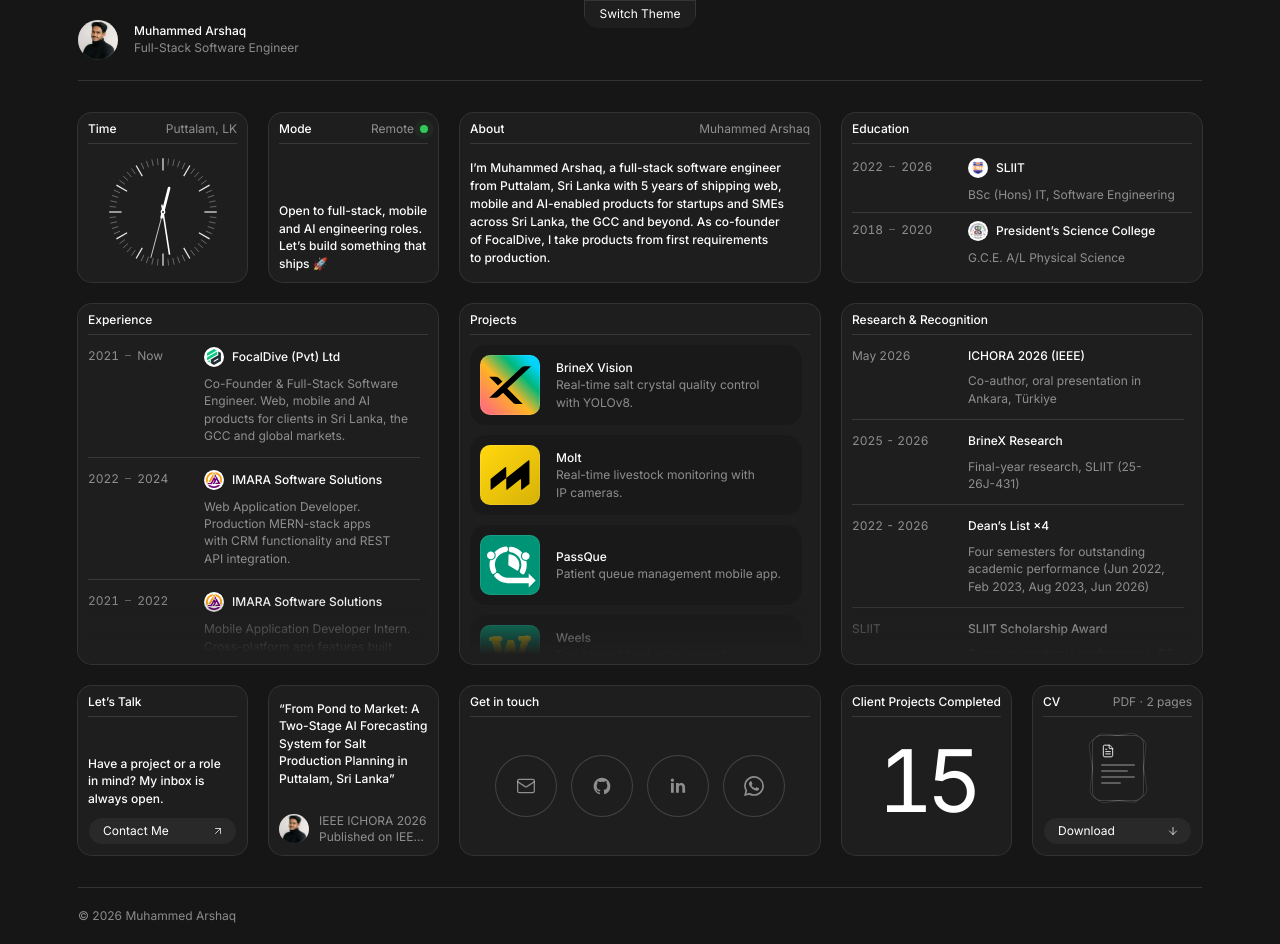
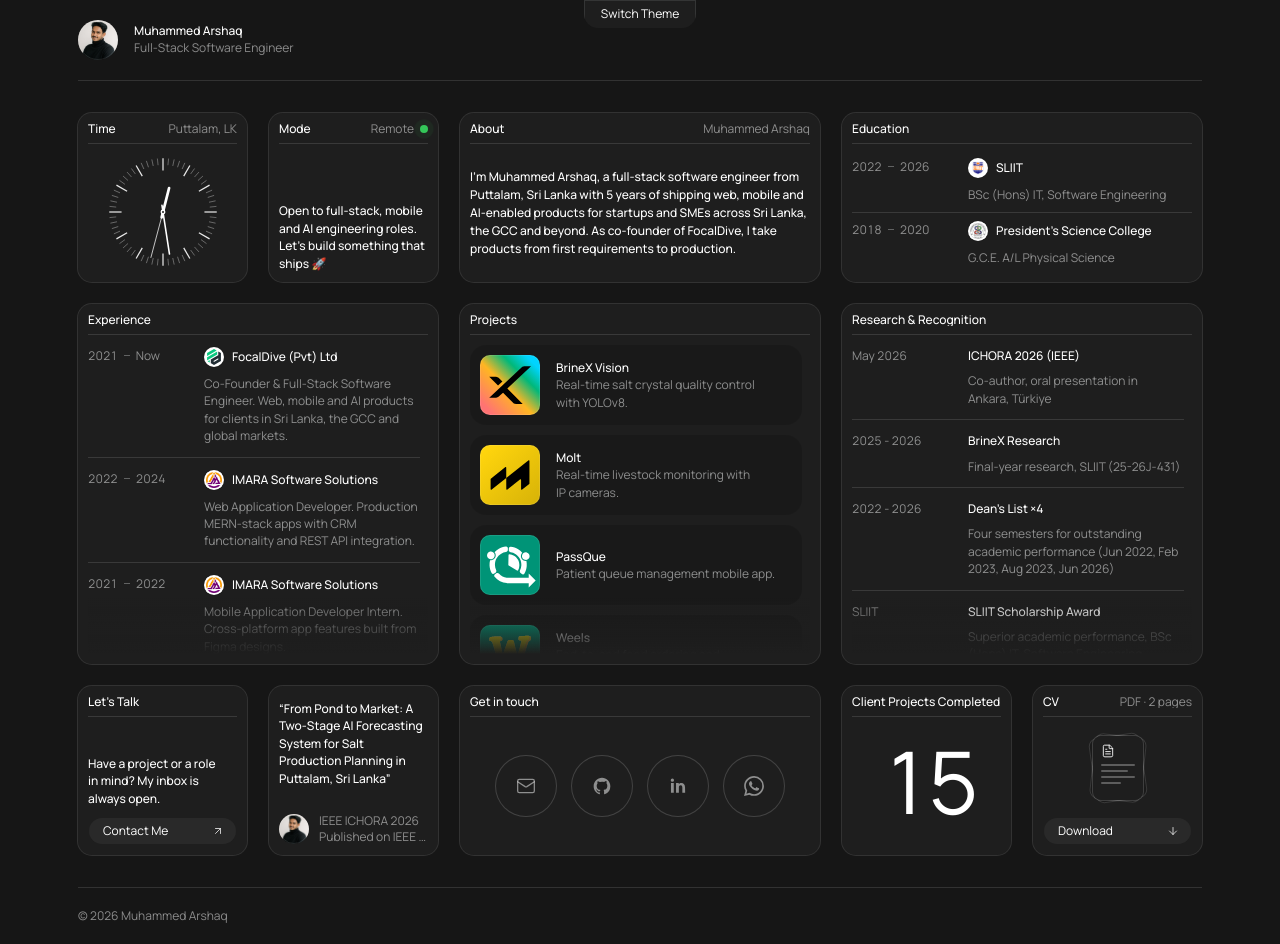
Before and after one commit to arshartisan/arsh-artisan, a Next.js app: page / in a window 1280 px wide. Built offline with nearby package versions, Linux system fonts and the light colour scheme.

Commit message:
feat: switch font from Inter to Manrope in layout and globals

```diff
--- a/src/app/globals.css
+++ b/src/app/globals.css
@@ -6,8 +6,8 @@
 @custom-variant dark (&:is([data-theme="dark"] *));
 
 @theme inline {
-  --font-sans: var(--font-inter);
-  --font-heading: var(--font-inter);
+  --font-sans: var(--font-manrope);
+  --font-heading: var(--font-manrope);
 
   /* shadcn tokens, resolved from the active widget theme */
   --color-background: var(--page);
--- a/src/app/layout.tsx
+++ b/src/app/layout.tsx
@@ -1,11 +1,11 @@
 import type { Metadata, Viewport } from "next";
-import { Inter } from "next/font/google";
+import { Manrope } from "next/font/google";
 import { SmoothScroll } from "@/components/smooth-scroll";
 import { content } from "@/lib/content";
 import "./globals.css";
 
-const inter = Inter({
-  variable: "--font-inter",
+const manrope = Manrope({
+  variable: "--font-manrope",
   subsets: ["latin"],
 });
 
@@ -20,7 +20,7 @@
 
 export default function RootLayout({ children }: LayoutProps<"/">) {
   return (
-    <html lang="en" className={inter.variable} suppressHydrationWarning>
+    <html lang="en" className={manrope.variable} suppressHydrationWarning>
       <body>
         <SmoothScroll>{children}</SmoothScroll>
       </body>
```
